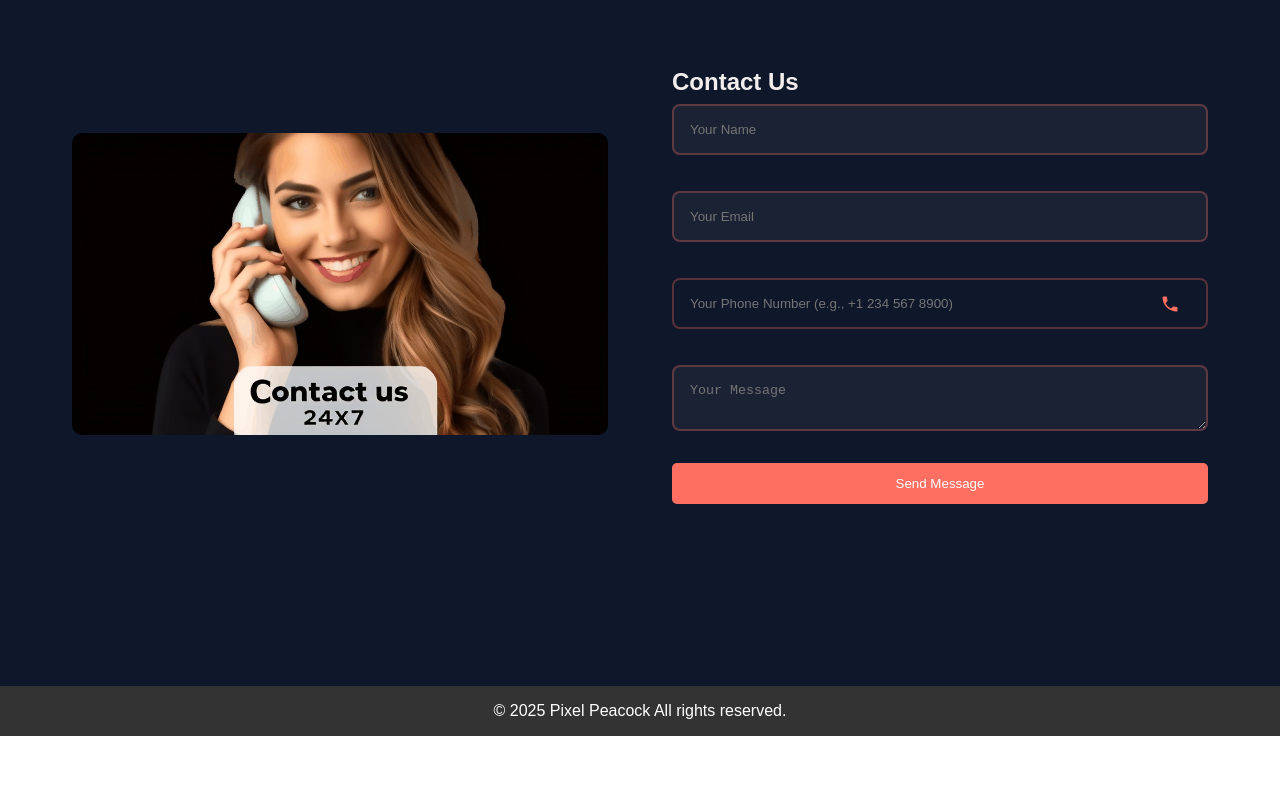
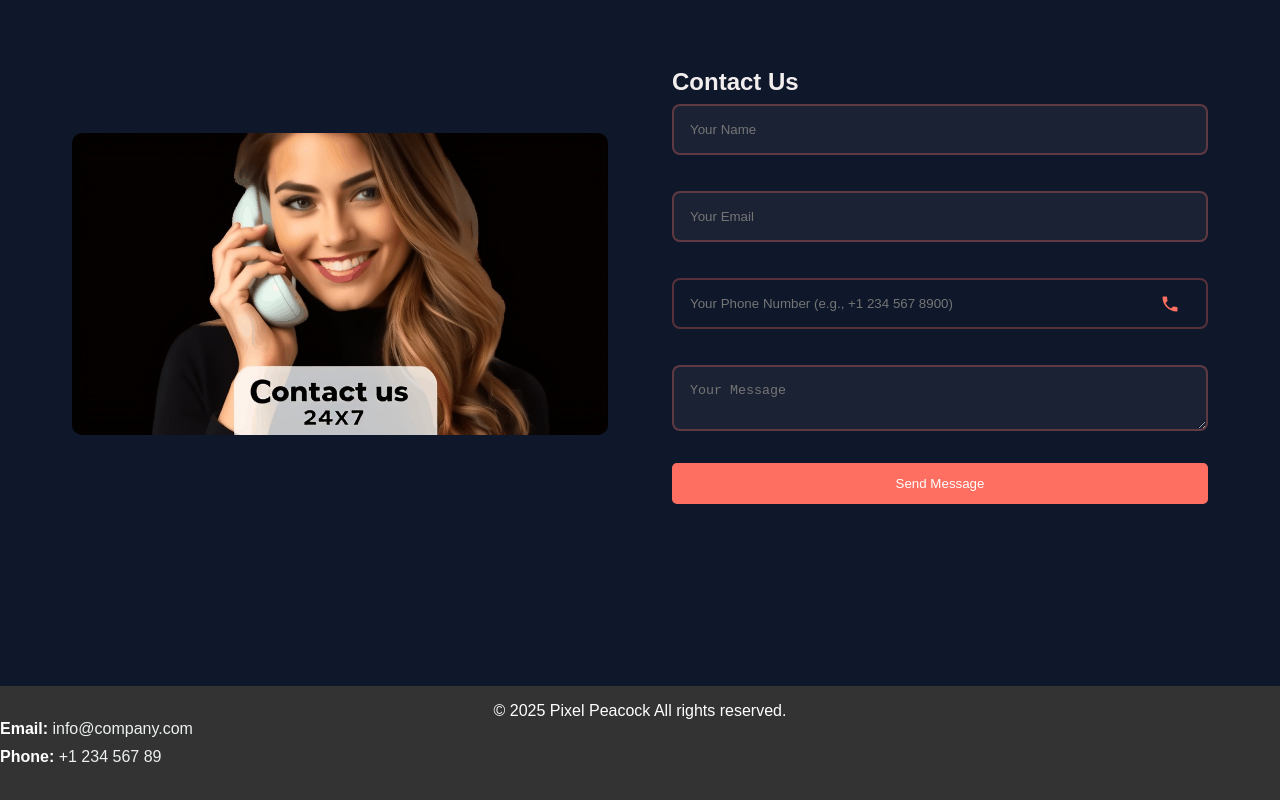
Before and after one commit to Devp314/pixelPeacock, a plain HTML site: page index.html in a window 1280 px wide. Shown: the part 2882-3682 px from the top of the page. Before the commit the page ends 3618 px from the top, so only its background shows below. Drawn offline with nearby package versions, Linux system fonts and the light colour scheme; a script that the page names is missing.

Commit message:
Update index.html

```diff
--- a/index.html
+++ b/index.html
@@ -266,13 +266,13 @@
     <div class="container">
       <p>&copy; 2025 Pixel Peacock All rights reserved.</p>
     </div>
-      <!-- <div style="flex: 1; min-width: 250px; margin-bottom: 20px;" class="footer-contact">
-         <h3 style="color: #fff; font-size: 24px;">Contact Us</h3>
+      <div style="flex: 1; min-width: 250px; margin-bottom: 20px;" class="footer-contact">
+        <!--  <h3 style="color: #fff; font-size: 24px;">Contact Us</h3>-->
         <ul style="list-style-type: none; padding: 0;">
-          <li style="margin-bottom: 10px;"><strong>Email:</strong> <a href="mailto:info@company.com" style="color: #ecf0f1; text-decoration: none;">info@company.com</a></li>
-          <li style="margin-bottom: 10px;"><strong>Phone:</strong> <a href="tel:+123456789" style="color: #ecf0f1; text-decoration: none;">+1 234 567 89</a></li>
+          <li style="margin-bottom: 10px;"><strong>Email:</strong> <a href="mailto:contact@pixelpeacock.in" style="color: #ecf0f1; text-decoration: none;">info@company.com</a></li>
+          <li style="margin-bottom: 10px;"><strong>Phone:</strong> <a href="phone:+91 8500291502" style="color: #ecf0f1; text-decoration: none;">+1 234 567 89</a></li>
         </ul>
-      </div> -->
+      </div>
 
   </footer>
 
```
